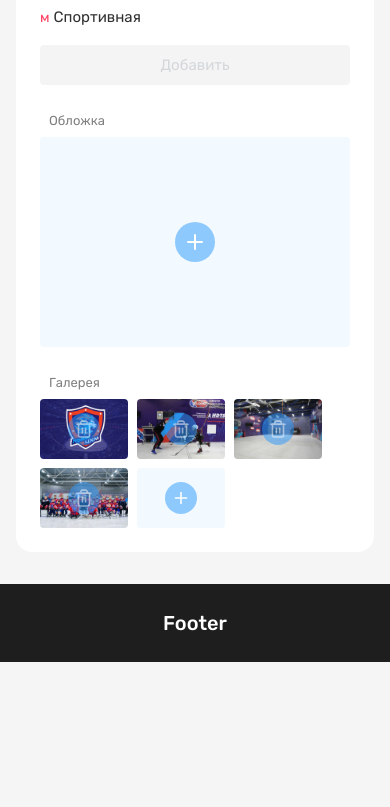
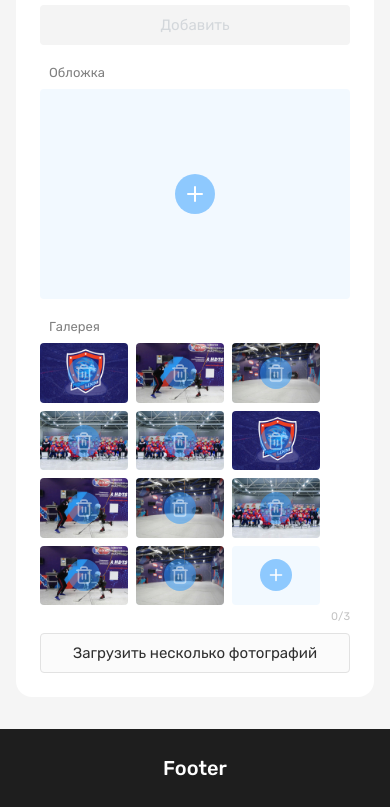
Before and after one commit to KotovMikhail/sportvgorode, a website: page src/form.html in a window 390 px wide. Shown: the part 915-1722 px from the top of the page. Before the commit the page ends 1577 px from the top, so only its background shows below. Drawn offline with nearby package versions, Linux system fonts and the light colour scheme; files that its build step writes are made by us from their sources; files whose address does not match are found by name.

Commit message:
Last commit

```diff
--- a/src/form.html
+++ b/src/form.html
@@ -176,8 +176,8 @@
                                     <option value="Sportivnaya">Спортивная</option>
                                     <option value="Sportivnaya">Спортивная</option>
                                 </select>
-                                <div class="add-metro__counter-box">
-                                    <span class="add-metro__counter">0</span><span class="add-metro__counter-devider">/</span><span class="add-metro__counter-all">3</span>
+                                <div class="counter add-metro__counter">
+                                    <span class="counter__inc add-metro__counter-inc">0</span><span class="counter__devider add-metro__counter-devider">/</span><span class="counter__total add-metro__counter-total">3</span>
                                 </div>
                                 <div class="add-metro__elem-box">
                                     <span class="add-metro__elem">Спортивная</span>
@@ -239,7 +239,7 @@
                                         </div>
                                     </li>
 
-                                    <!-- <li class="add-gallery__item">
+                                    <li class="add-gallery__item">
                                         <div class="add-gallery__img-box _acitve">
                                             <button class="add-gallery__btn" type="button"></button>
                                             <img class="add-gallery__img" src="@img/gallery/image1.jpg" alt="">
@@ -286,8 +286,13 @@
                                             <button class="add-gallery__btn" type="button"></button>
                                             <img class="add-gallery__img" src="@img/gallery/image4.jpg" alt="">
                                         </div>
-                                    </li> -->
+                                    </li>
                                 </ul>
+                                <div class="counter add-gallery__counter">
+                                    <span class="counter__inc add-gallery__counter-inc">0</span><span class="counter__devider add-gallery__counter-devider">/</span><span class="counter__total add-gallery__counter-total">3</span>
+                                </div>
+
+                                <button class="btn btn_grey add-gallery__btn-photo" type="button">Загрузить несколько фотографий</button>
 
                             </div>
 
--- a/src/scss/common.scss
+++ b/src/scss/common.scss
@@ -239,7 +239,24 @@ h4,
 
     &_grey {
         border: 1px solid $primaryLightest2;
-        background-color: $primaryLightest;
+        background-color: $primaryLightest8;
+
+
+        &:hover {
+            border-color: $primaryLightest;
+            background-color: $primaryLightest9;
+        }
+
+        &:active {
+            border-color: $primaryLightest;
+            background-color: $primaryLightest10;
+        }
+
+        &:focus, &:focus-visible {
+            outline: none;
+            border-color: $redLight;
+            background-color: $primaryLightest10;
+        }
     }
 
     &_blue {
@@ -431,6 +448,15 @@ h4,
     }
 }
 
+.counter {
+    display: flex;
+    justify-content: flex-end;
+    font-size: rem(11);
+    line-height: rem(16);
+    font-weight: 400;
+    color: $primaryLightest;
+}
+
 .form {
     display: flex;
     flex-direction: column;
@@ -570,6 +596,12 @@ h4,
         }
     }
 
+    @include mobile {
+        &__item {
+            margin-bottom: rem(16);
+        }
+    }
+
     @include mobileSmall {
         &__add-btn {
             margin-left: 0;
@@ -659,15 +691,9 @@ h4,
         }
     }
 
-    &__counter-box {
+    &__counter {
         margin-top: rem(2);
         margin-left: auto;
-        display: flex;
-        justify-content: flex-end;
-        font-size: rem(11);
-        line-height: rem(16);
-        font-weight: 400;
-        color: $primaryLightest;
     }
 
     &__elem-box {
@@ -816,6 +842,9 @@ h4,
 }
 
 .add-gallery {
+    display: flex;
+    flex-direction: column;
+
     &__list {
         display: grid;
         grid-template-columns: repeat(auto-fill, 116px);
@@ -943,10 +972,15 @@ h4,
         }
     }
 
+    &__counter {
+        margin-bottom: rem(8);
+        margin-top: rem(4);
+        margin-left: auto;
+    }
+
     @include tabletSmall {
         &__list {
             grid-template-columns: repeat(auto-fill, 88px);
-            grid-gap: 9px;
         }
 
         &__img-box {
@@ -956,7 +990,7 @@ h4,
 
     @include mobile {
         &__img-box {
-            padding-bottom: 67.9%;
+            padding-bottom: 67.46%;
         }
     }
 }
--- a/src/scss/variables.scss
+++ b/src/scss/variables.scss
@@ -31,6 +31,9 @@ $primaryLightest4:  #F8F8FA;
 $primaryLightest5:  #E0E0F1;
 $primaryLightest6:  #212121;
 $primaryLightest7:  #D3D7DB;
+$primaryLightest8:  #FBFBFB;
+$primaryLightest9:  #F7F7F7;
+$primaryLightest10:  #F6F6F6;
 
 
 $blue:              #0053DC;
```
Also changed, not shown: dist/css/style.css, dist/css/style.min.css, dist/form.html, dist/home.html.
